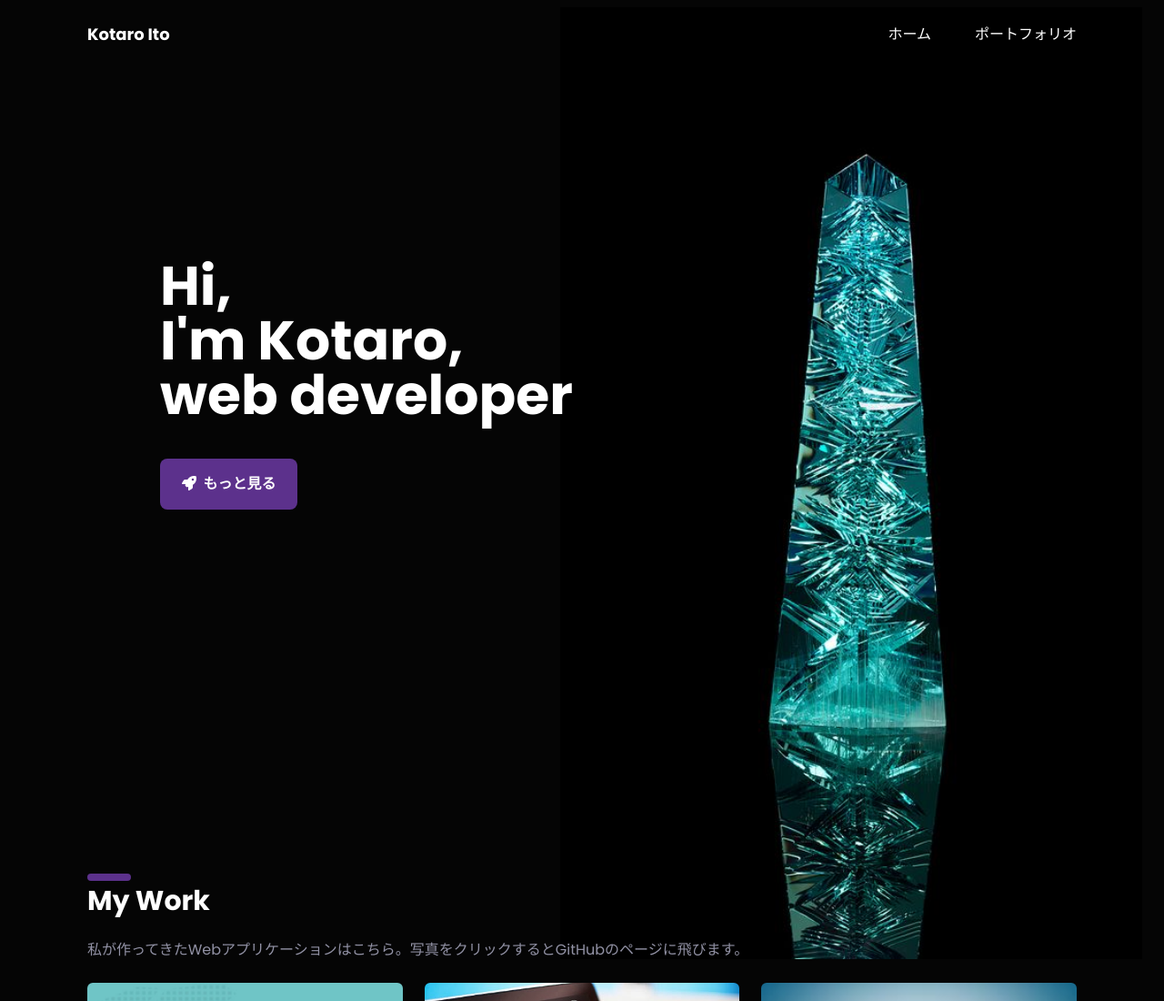
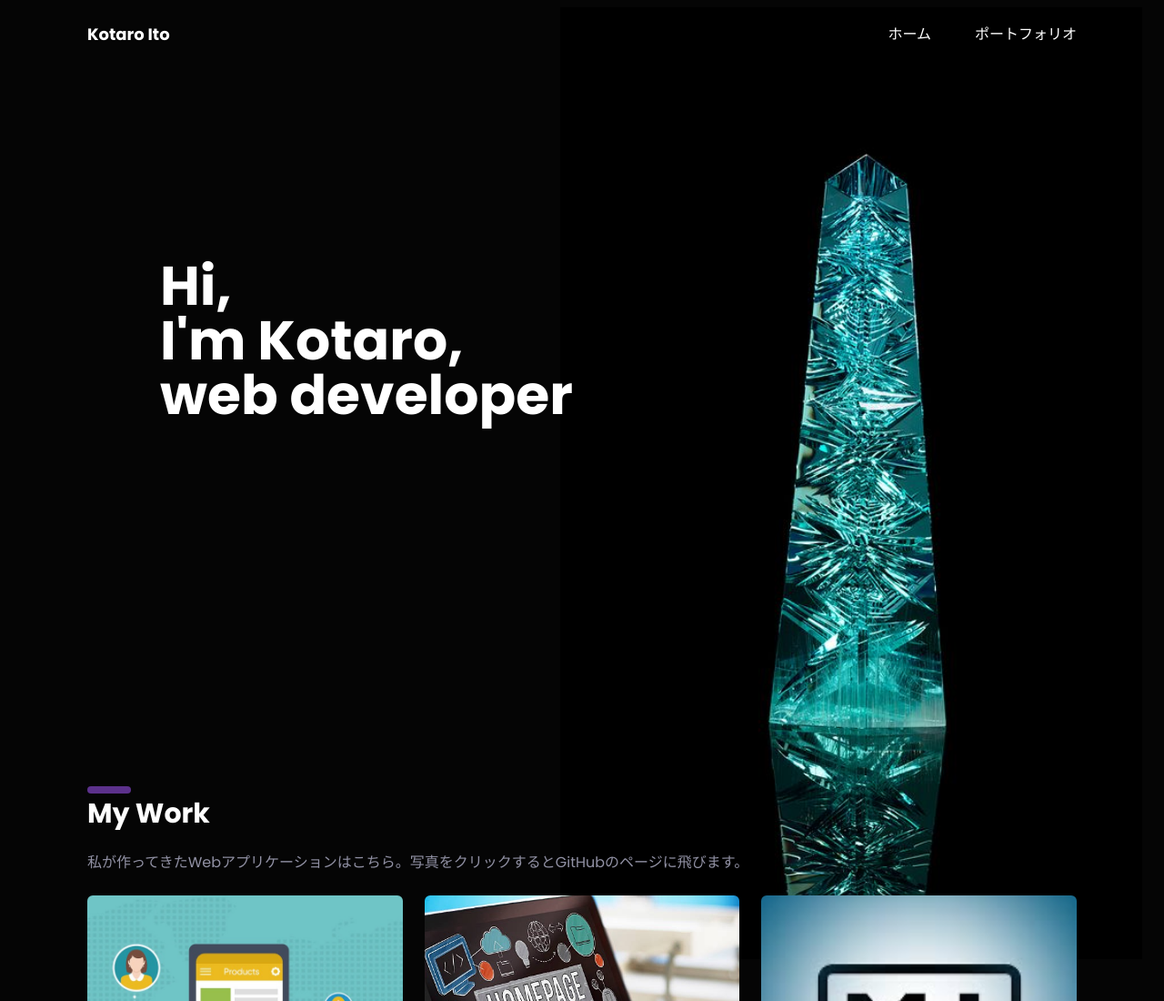
Before and after one commit to nyantarou2001002/Portfolio-Website, a website: page src/index.html in a window 1280 px wide. Shown: the top 1100 px of the page at 91% size. Drawn offline with Linux system fonts and the light colour scheme.

Commit message:
delete button

```diff
--- a/src/index.html
+++ b/src/index.html
@@ -51,11 +51,7 @@ referrerpolicy="no-referrer" />
                     I'm Kotaro, <br />
                     web developer
                 </h1>
-                <button
-                class="px-6 py-4 bg-theme font-bold rounded-lg hover:bg-purple-600 transition-all duration-300 mt-10">
-                    <i class="fa-solid fa-rocket mr-1"></i>
-                    <span>もっと見る</span>
-                </button>
+
             </div>
 
             <img src="./images/jel.jpg"
```
